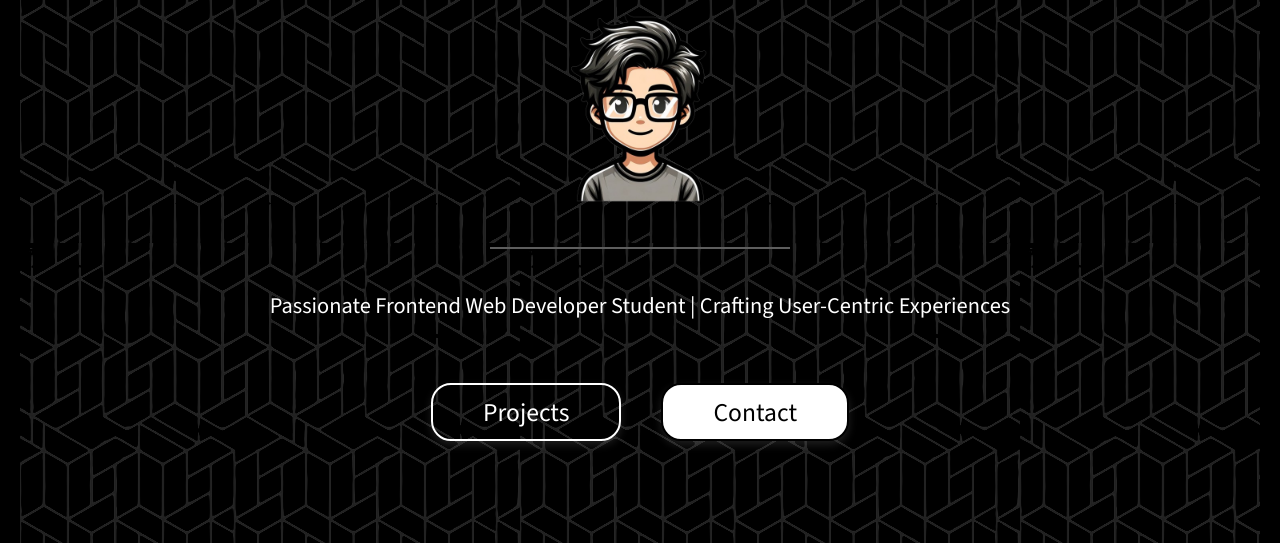
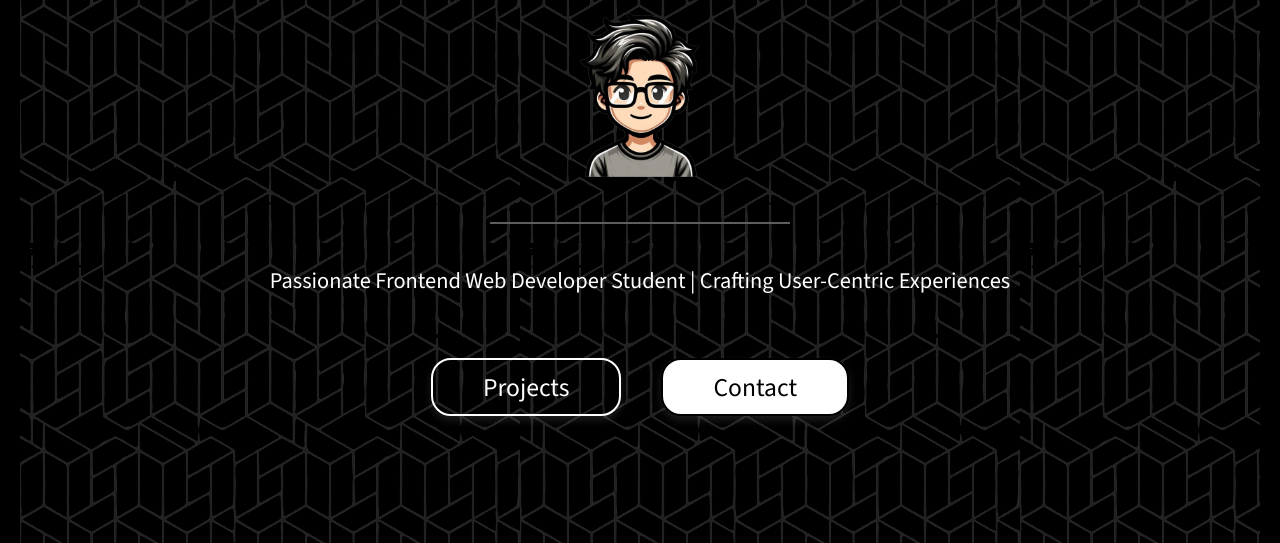
Before and after one commit to Tinberg/Portfolio, a website: page index.html in a window 1280 px wide. Shown: the part 257-800 px from the top of the page. Drawn offline with nearby package versions, Linux system fonts and the light colour scheme.

Commit message:
Update index.css

```diff
--- a/index.css
+++ b/index.css
@@ -333,7 +333,7 @@ input:checked + .slider .label.dark {
    Section1 HERO
    ===================== */
 .avatar{
-  height: 200px;
+  height: 175px;
   width: auto;
   margin-top: 10px;
 }
```
